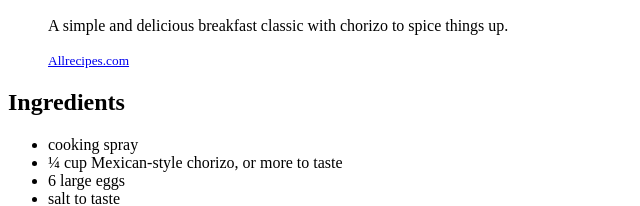
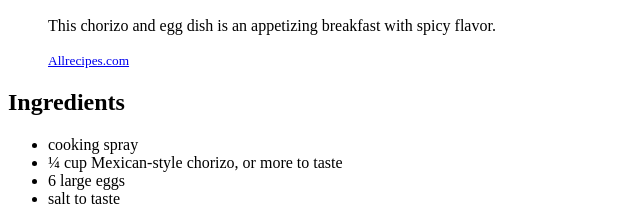
Before and after one commit to inflammable252-bit/odin-recipes, a plain HTML site: page recipes/chorizo-egg.html in a window 1280 px wide. Shown: the part 458-664 px from the top of the page, 0-640 px from the left. Drawn offline with Linux system fonts and the light colour scheme.

Commit message:
fix: correct recipe description
Update recipe description to match source.

```diff
--- a/recipes/chorizo-egg.html
+++ b/recipes/chorizo-egg.html
@@ -9,7 +9,7 @@
     <h1>Scrambled Egg with Chorizo</h1>
     <figure>
         <img src="https://www.allrecipes.com/thmb/fDwX7kV5gyQV56TaMzYhFG8LU4M=/1500x0/filters:no_upscale():max_bytes(150000):strip_icc()/6187714-scrambled-eggs-with-chorizo-MangoPickle-4x3-1-678f45d37cc14cffb8b165128cb20c82.jpg" alt="A plate of scrambled eggs with chorizo, garnished with cilantro" width="500">
-        <p>A simple and delicious breakfast classic with chorizo to spice things up.</p>
+        <p>This chorizo and egg dish is an appetizing breakfast with spicy flavor.</p>
         <figcaption><a href="https://www.allrecipes.com/recipe/258968/scrambled-eggs-with-chorizo/" target="_blank" ref="noopener noreferrer"><small>Allrecipes.com</small></a></figcaption>
     </figure>
         <h2>Ingredients</h2>
```
